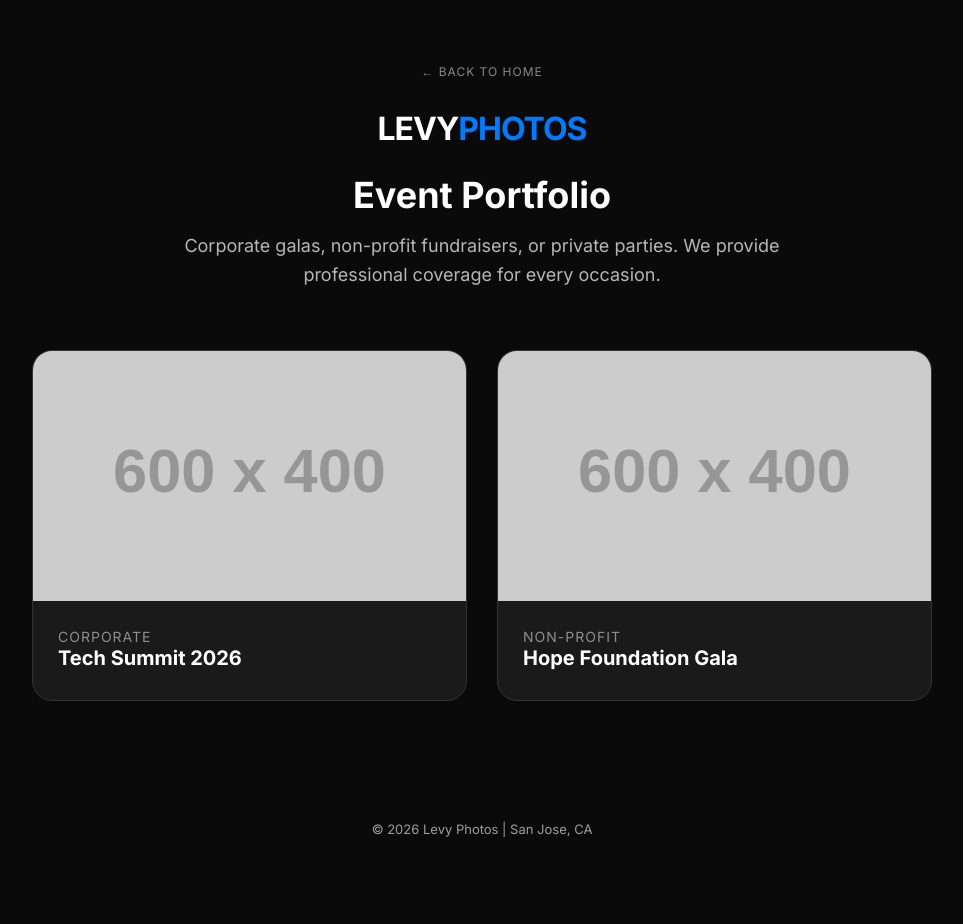
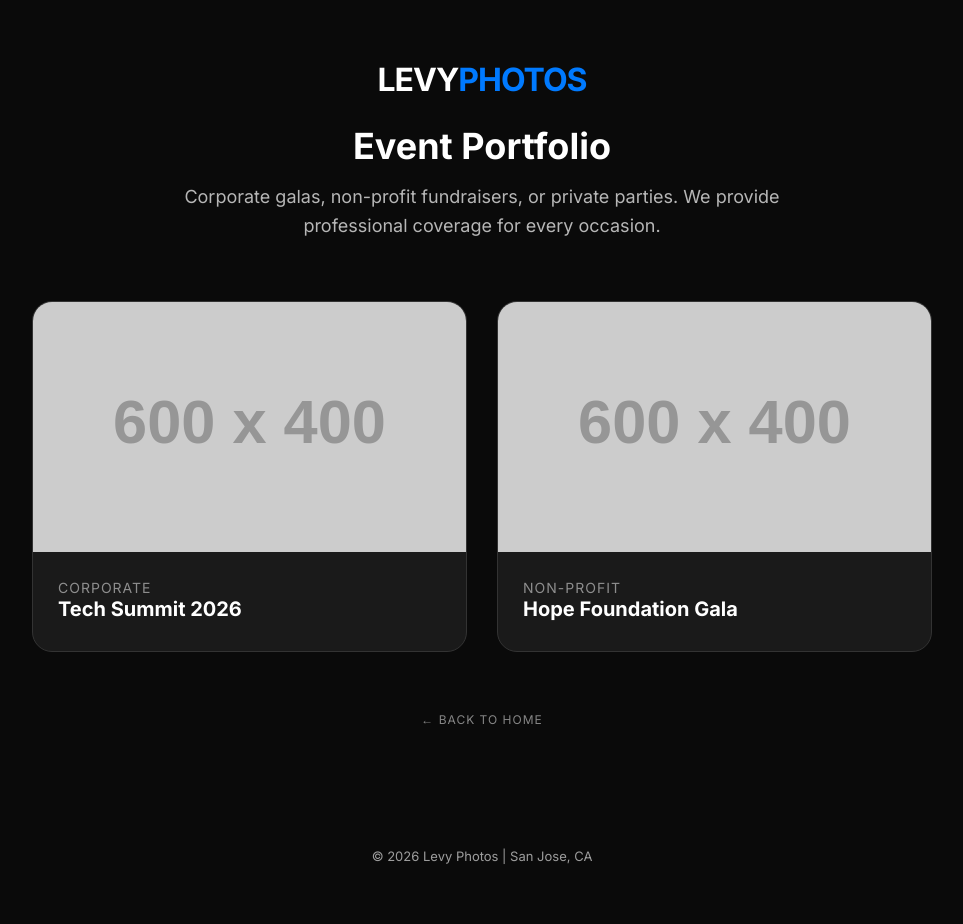
Before and after one commit to le-pham/levyphotos_website, a plain HTML site: page event/index.html in a window 1280 px wide. Shown: the whole page, without its empty margins (158-1121 px from the left). Before the commit the page ends 897 px from the top, so only its background shows below. Drawn offline with Linux system fonts and the light colour scheme; placeholder pictures from the web are drawn by us.

Commit message:
Move home

```diff
--- a/event/index.html
+++ b/event/index.html
@@ -53,7 +53,7 @@
             text-decoration: none;
             font-weight: 400;
             font-size: 12px;
-            margin-bottom: 30px;
+            margin-top: 60px;
             transition: opacity 0.2s;
             opacity: 0.5;
             letter-spacing: 1px;
@@ -107,8 +107,6 @@
 <body>
 
     <div class="container">
-        <a href="/" class="back-link">← BACK TO HOME</a>
-
         <a href="/" style="text-decoration: none; color: inherit;">
             <div class="logo">LEVY<span>PHOTOS</span></div>
         </a>
@@ -137,6 +135,8 @@
                 </div>
             </a>
         </div>
+
+        <a href="/" class="back-link">← BACK TO HOME</a>
     </div>
 
     <footer>&copy; 2026 Levy Photos | San Jose, CA</footer>
```
Also changed, not shown: birthday/index.html (+3 -3 lines), instant/index.html (+3 -3 lines), live/index.html (+1 -3 lines), wedding/index.html (+3 -3 lines).
